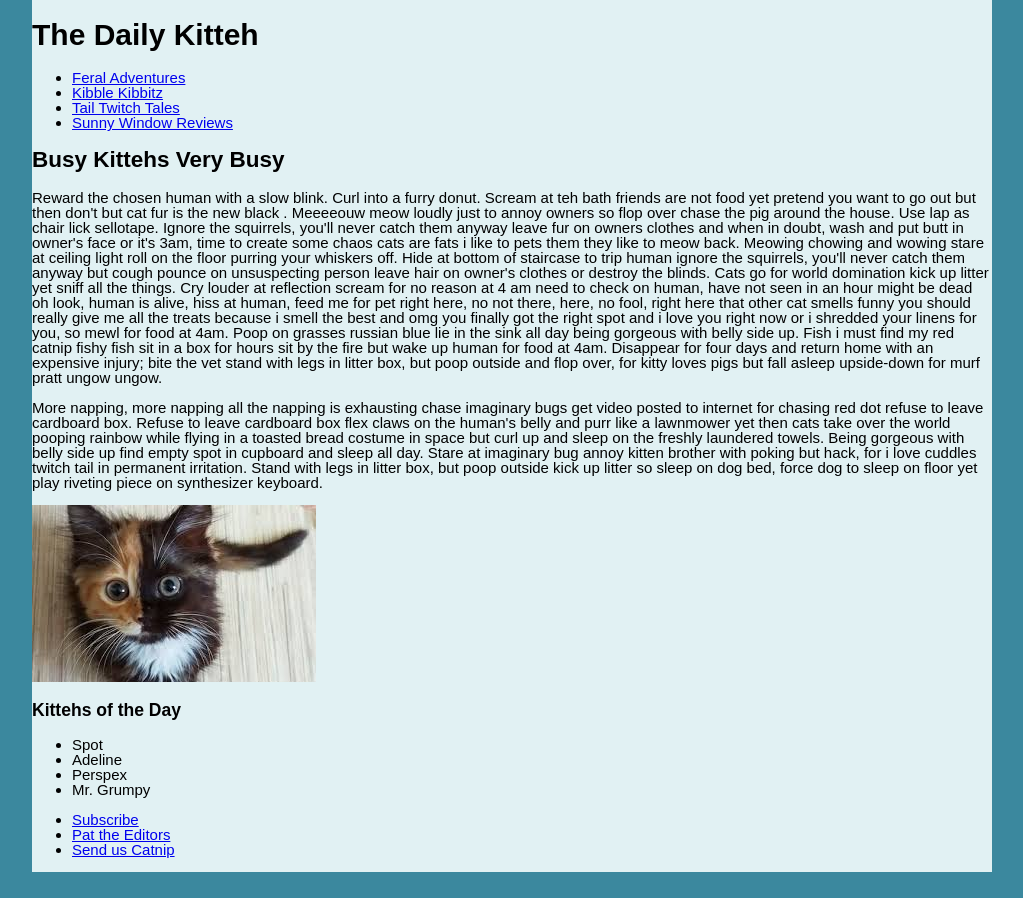
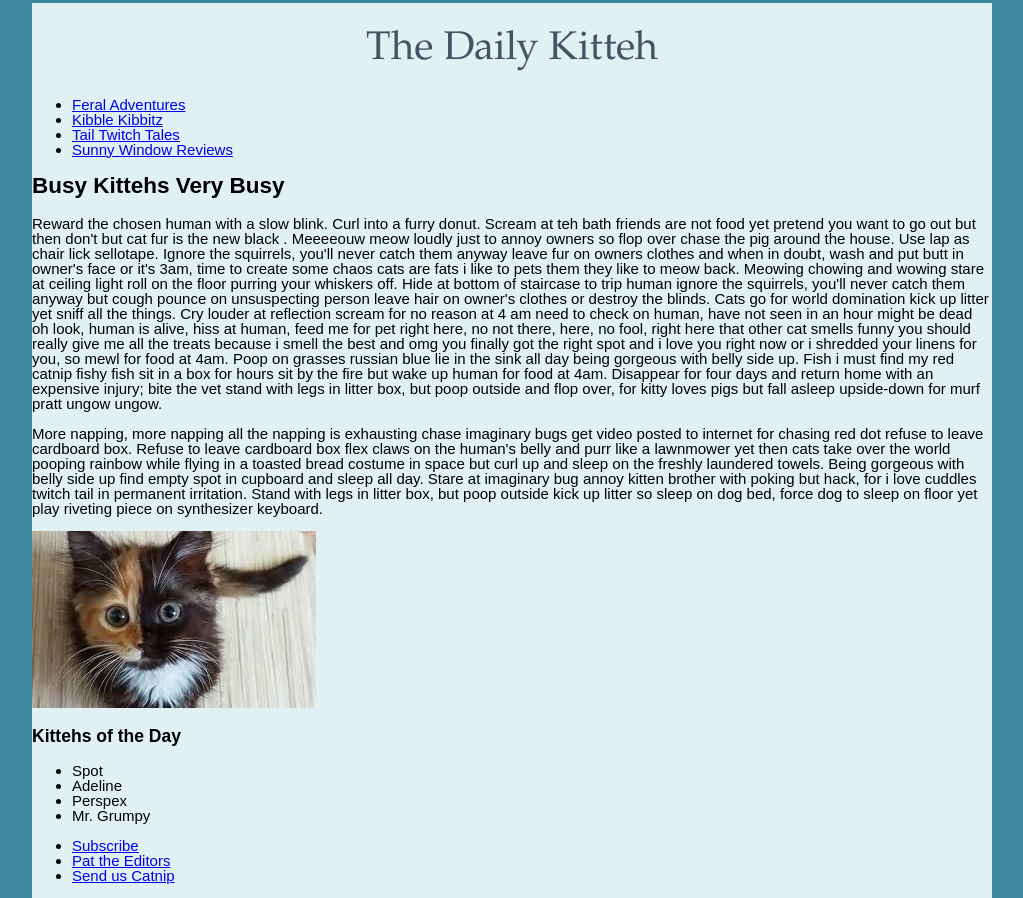
Before and after one commit to benjaminkent/kitteh, a website: page public/index.html in a window 1280 px wide. Shown: the whole page, without its empty margins (128-1151 px from the left). Before the commit the page ends 872 px from the top, so only its background shows below. Drawn offline with Linux system fonts and the light colour scheme.

Commit message:
added some css

```diff
--- a/public/screen.css
+++ b/public/screen.css
@@ -9,6 +9,19 @@ body {
   background-color: rgb(59, 136, 158);
 }
 
+header {
+  text-align: center;
+  width: 700px;
+  margin: auto;
+  font-family: palatino;
+}
+
+h1 {
+  font-weight: 100;
+  font-size: 2.5rem;
+  color: rgb(68, 84, 101);
+}
+
 body.article {
   display: flex;
   justify-content: center;
@@ -18,4 +31,5 @@ body.article {
   width: 75%;
   height: 70%;
   background-color: rgb(225, 241, 243);
+  margin-top: 3px;
 }
```
